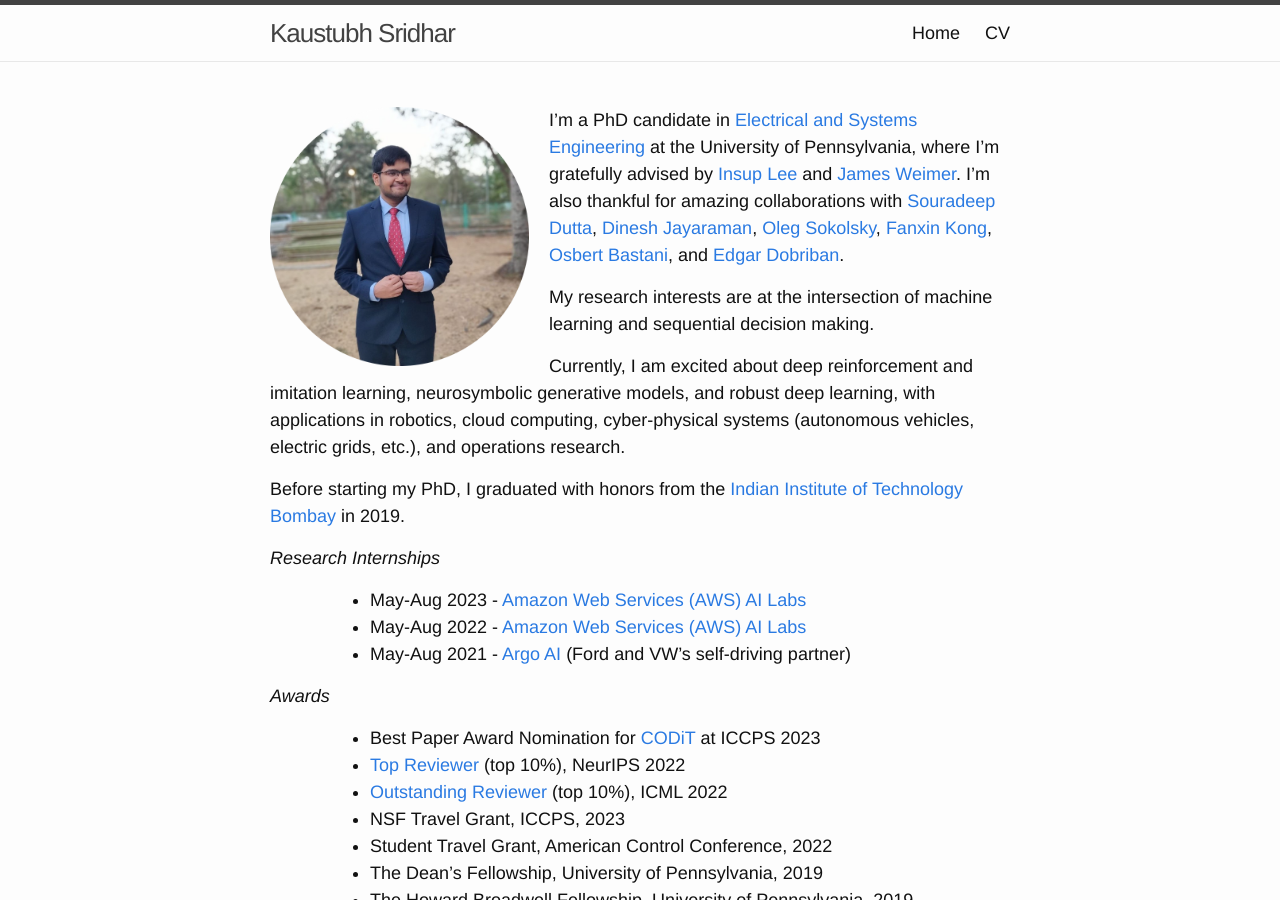
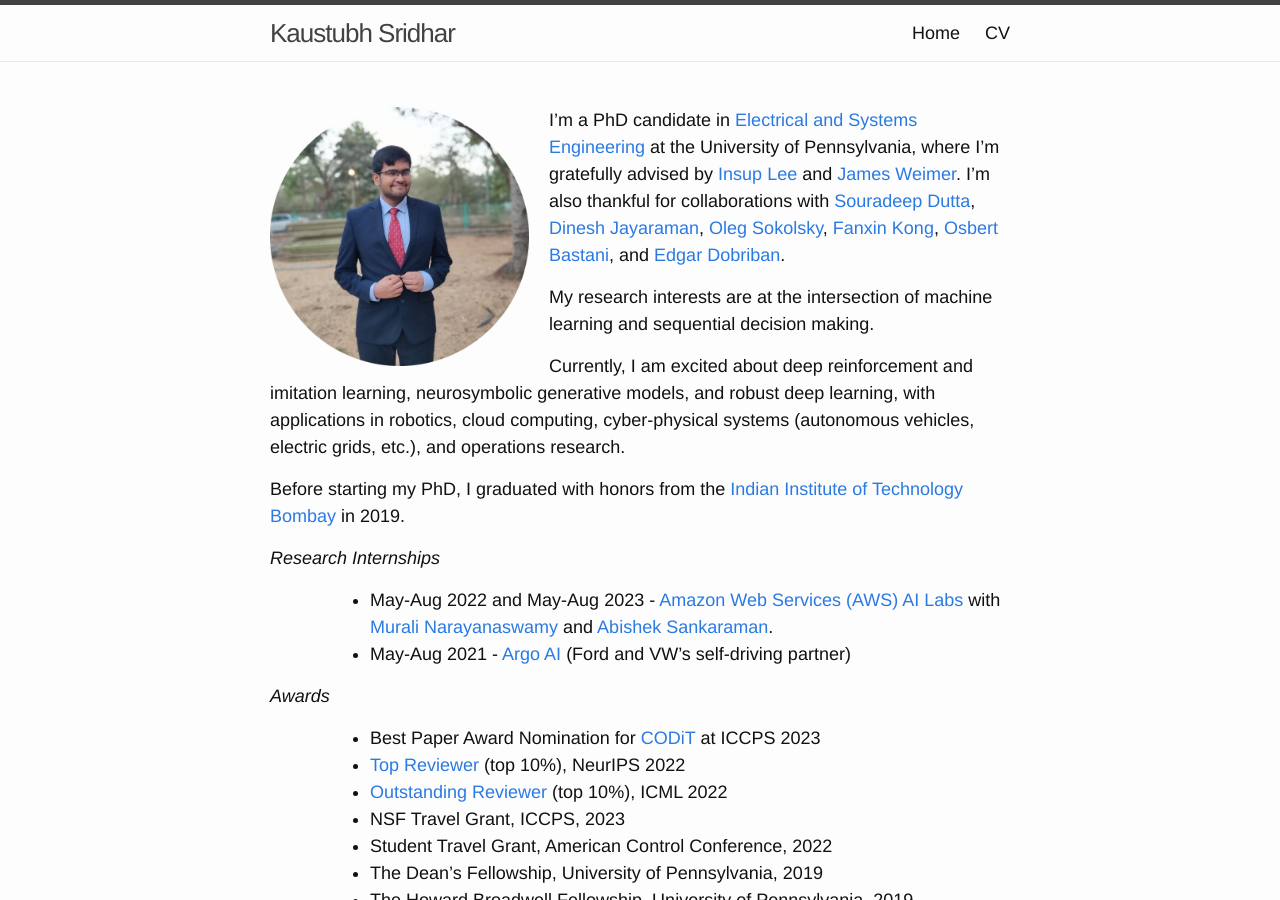
Before and after one commit to kaustubhsridhar/kaustubhsridhar.github.io, a Jekyll site: the page built from index.md, in a window 1280 px wide and 900 px high. Built offline with Jekyll 4.4.1, drawn with Linux system fonts in a browser that asks for light colours; nearby versions of some CDN libraries.

Commit message:
Update index.md

```diff
--- a/index.md
+++ b/index.md
@@ -6,7 +6,7 @@ permalink: /
 
 <img src="assets/dp_circ.png" alt="dp" align="left" style="width: 35%; margin-right: 20px;"/>
 
-I'm a PhD candidate in <a href="https://www.ese.upenn.edu/">Electrical and Systems Engineering</a> at the University of Pennsylvania, where I'm gratefully advised by <a href="https://www.cis.upenn.edu/~lee/home/index.shtml">Insup Lee</a> and <a href="https://www.seas.upenn.edu/~weimerj">James Weimer</a>. I'm also thankful for amazing collaborations with <a href="https://sites.google.com/site/duttasouradeep39/">Souradeep Dutta</a>, <a href="https://www.seas.upenn.edu/~dineshj/">Dinesh Jayaraman</a>, <a href="https://www.cis.upenn.edu/~sokolsky/">Oleg Sokolsky</a>, <a href="https://sites.google.com/site/fanxink">Fanxin Kong</a>, <a href="https://obastani.github.io/">Osbert Bastani</a>, and <a href="https://statistics.wharton.upenn.edu/profile/dobriban/">Edgar Dobriban</a>.
+I'm a PhD candidate in <a href="https://www.ese.upenn.edu/">Electrical and Systems Engineering</a> at the University of Pennsylvania, where I'm gratefully advised by <a href="https://www.cis.upenn.edu/~lee/home/index.shtml">Insup Lee</a> and <a href="https://www.seas.upenn.edu/~weimerj">James Weimer</a>. I'm also thankful for collaborations with <a href="https://sites.google.com/site/duttasouradeep39/">Souradeep Dutta</a>, <a href="https://www.seas.upenn.edu/~dineshj/">Dinesh Jayaraman</a>, <a href="https://www.cis.upenn.edu/~sokolsky/">Oleg Sokolsky</a>, <a href="https://sites.google.com/site/fanxink">Fanxin Kong</a>, <a href="https://obastani.github.io/">Osbert Bastani</a>, and <a href="https://statistics.wharton.upenn.edu/profile/dobriban/">Edgar Dobriban</a>.
 
 My research interests are at the intersection of machine learning and sequential decision making.
 
@@ -15,8 +15,7 @@ Currently, I am excited about deep reinforcement and imitation learning, neurosy
 Before starting my PhD, I graduated with honors from the <a href="https://www.iitb.ac.in/">Indian Institute of Technology Bombay</a> in 2019.
 
 *Research Internships*
-* May-Aug 2023 - <a href="https://aws.amazon.com/machine-learning/ai-services/">Amazon Web Services (AWS) AI Labs</a>
-* May-Aug 2022 - <a href="https://aws.amazon.com/machine-learning/ai-services/">Amazon Web Services (AWS) AI Labs</a>
+* May-Aug 2022 and May-Aug 2023 - <a href="https://aws.amazon.com/machine-learning/ai-services/">Amazon Web Services (AWS) AI Labs</a> with <a href="https://sites.google.com/site/muralibalki">Murali Narayanaswamy</a> and <a href="https://abishek90.github.io/">Abishek Sankaraman</a>.
 * May-Aug 2021 - <a href="https://www.argo.ai/">Argo AI</a> (Ford and VW's self-driving partner)
 
 *Awards*
```
